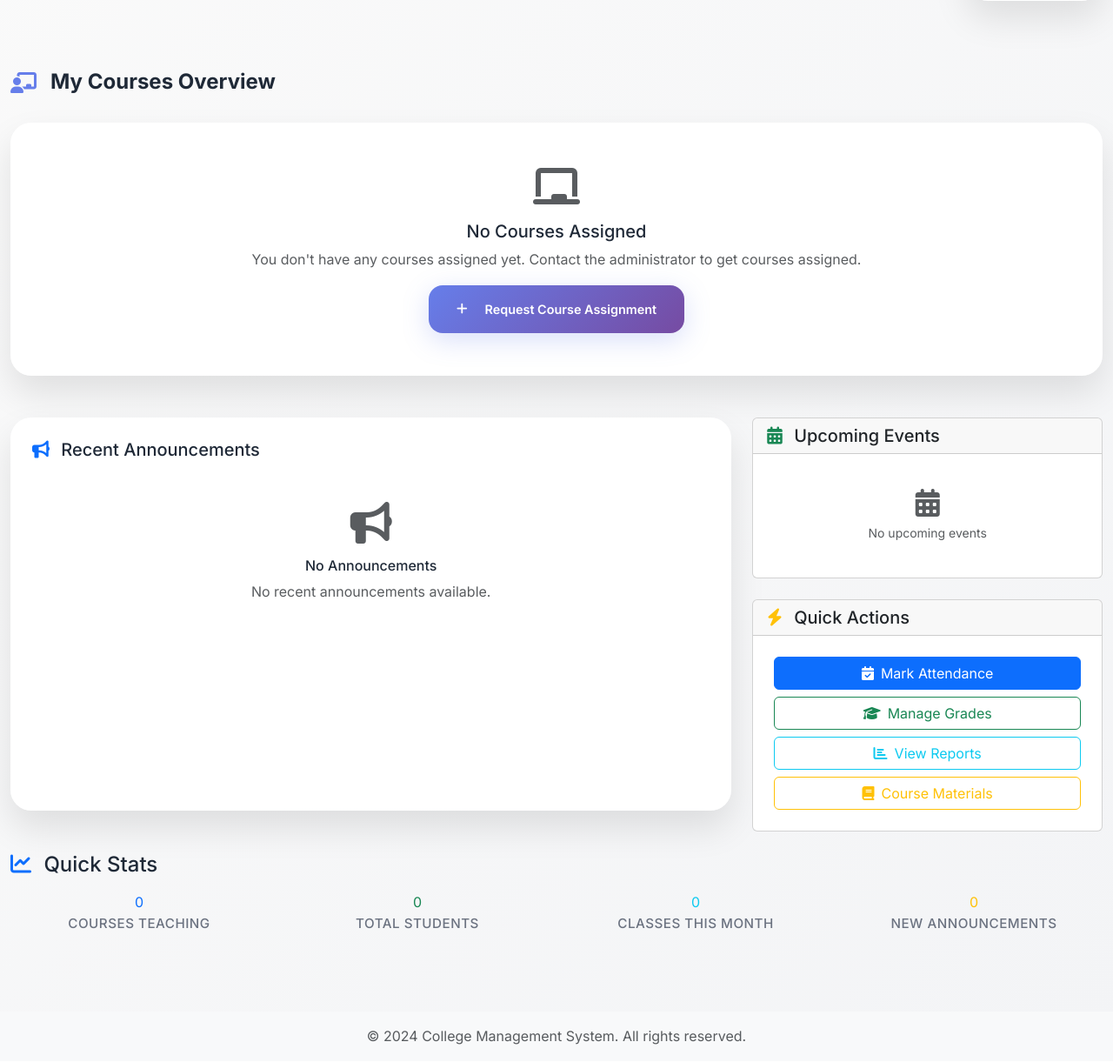
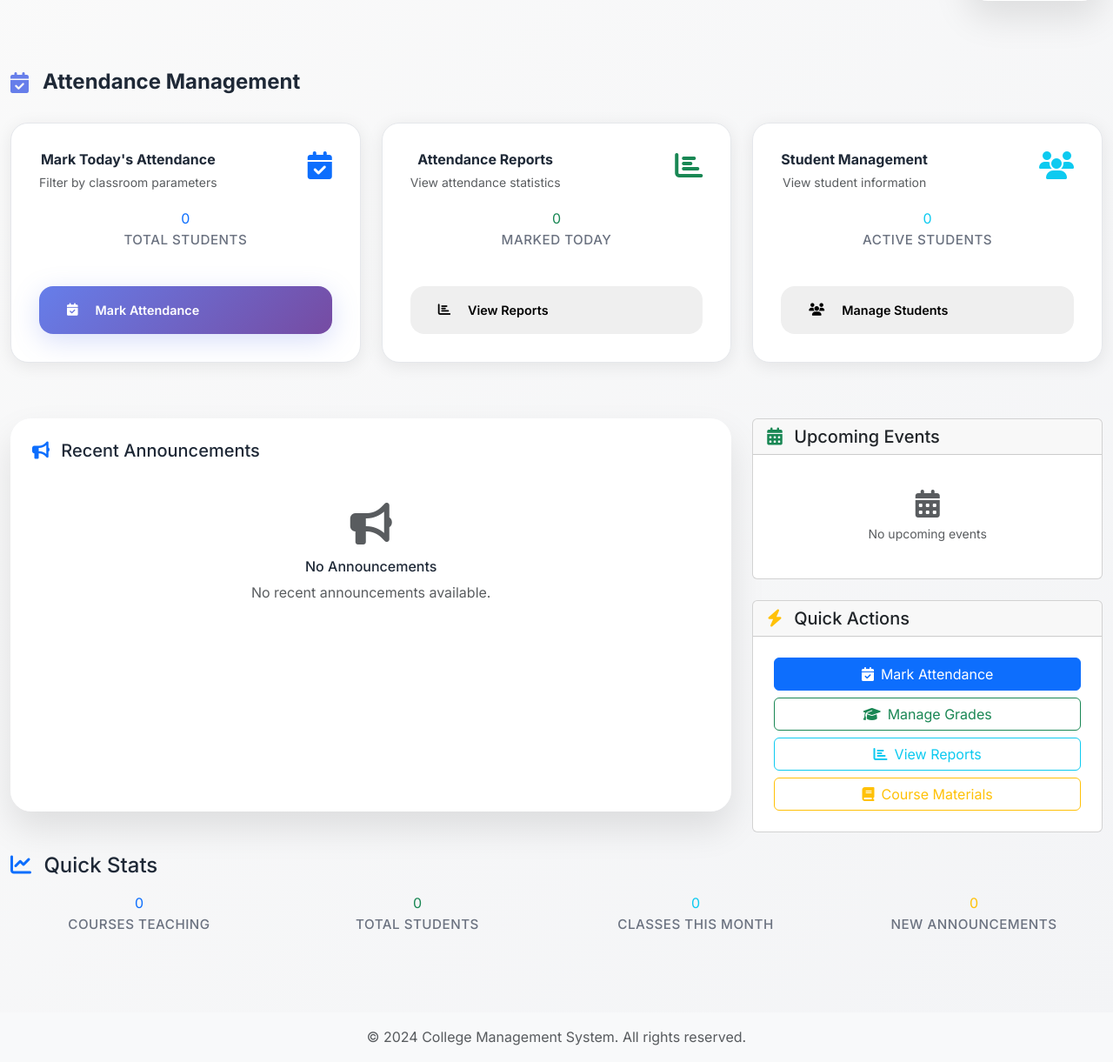
Before and after one commit to rushi-mereddy/adarsh-app, a Flask app: page /faculty/dashboard in a window 1280 px wide. Shown: the part 221-1442 px from the top of the page at 87% size. Run offline with Flask 3, Linux system fonts and the light colour scheme; a user stored in the database is signed in.

Commit message:
Update faculty dashboard to streamline attendance tracking capabilities
Refactors faculty dashboard to display attendance stats and a direct link to mark attendance, removing course-specific overviews and modifying admin attendance overview to classroom-based.

Replit-Commit-Author: Agent
Replit-Commit-Session-Id: 015ef8c2-cd8d-47c2-b81b-c0bc83a02bdc
Replit-Commit-Screenshot-Url: https://storage.googleapis.com/screenshot-production-us-central1/9c66b4d1-a79a-4b18-9b9c-1812925f0ecb/7a8e80e6-1c0c-4e44-884f-2b1721466d1e.jpg

```diff
--- a/routes.py
+++ b/routes.py
@@ -207,9 +207,6 @@ def student_attendance():
 @login_required
 @faculty_required
 def faculty_dashboard():
-    # Get courses taught by faculty
-    courses = Course.query.filter_by(faculty_id=current_user.id, is_active=True).all()
-
     # Get recent announcements
     announcements = Announcement.query.filter(
         or_(Announcement.target_audience == 'all', Announcement.target_audience == 'faculty'),
@@ -222,25 +219,27 @@ def faculty_dashboard():
         Event.is_active == True
     ).order_by(Event.event_date).limit(5).all()
 
-    # Calculate attendance statistics for each course
-    course_stats = []
-    for course in courses:
-        total_students = db.session.query(Enrollment).filter_by(
-            course_id=course.id, is_active=True
-        ).count()
-
-        recent_classes = Attendance.query.filter_by(course_id=course.id).filter(
-            Attendance.date >= datetime.now().date().replace(day=1)
-        ).count()
-
-        course_stats.append({
-            'course': course,
-            'total_students': total_students,
-            'recent_classes': recent_classes
-        })
+    # Calculate attendance statistics for classroom-based system
+    total_students = User.query.filter_by(role='student', is_active=True).count()
+
+    # Count attendance marked today by this faculty
+    today = datetime.now().date()
+    attendance_marked_today = Attendance.query.filter_by(
+        marked_by=current_user.id,
+        date=today
+    ).count()
+
+    # Count active students in the faculty's department
+    active_students = User.query.filter_by(
+        role='student',
+        department=current_user.department,
+        is_active=True
+    ).count() if current_user.department else total_students
 
     return render_template('faculty/dashboard.html',
-                         course_stats=course_stats,
+                         total_students=total_students,
+                         attendance_marked_today=attendance_marked_today,
+                         active_students=active_students,
                          announcements=announcements,
                          events=events)
 
@@ -1126,7 +1125,6 @@ def admin_attendance_overview():
     year = request.args.get('year', type=int)
     semester = request.args.get('semester', type=int)
     section = request.args.get('section', '')
-    course_id = request.args.get('course_id', type=int)
     date_from = request.args.get('date_from')
     date_to = request.args.get('date_to')
 
@@ -1136,12 +1134,9 @@ def admin_attendance_overview():
     if not date_to:
         date_to = datetime.now().strftime('%Y-%m-%d')
 
-    # Base query for attendance records
+    # Base query for attendance records (classroom-based)
     from sqlalchemy import case
     query = db.session.query(
-        Attendance.course_id,
-        Course.name.label('course_name'),
-        Course.code.label('course_code'),
         User.department,
         User.year,
         User.semester,
@@ -1152,8 +1147,7 @@ def admin_attendance_overview():
         func.sum(case((Attendance.status == 'late', 1), else_=0)).label('late_count'),
         func.count(distinct(Attendance.student_id)).label('total_students'),
         func.count(distinct(Attendance.date)).label('total_days')
-    ).join(Course, Attendance.course_id == Course.id)\
-     .join(User, Attendance.student_id == User.id)\
+    ).join(User, Attendance.student_id == User.id)\
      .filter(Attendance.date >= date_from)\
      .filter(Attendance.date <= date_to)
 
@@ -1166,14 +1160,9 @@ def admin_attendance_overview():
         query = query.filter(User.semester == semester)
     if section:
         query = query.filter(User.section == section)
-    if course_id:
-        query = query.filter(Attendance.course_id == course_id)
-
-    # Group by course and classroom parameters
+
+    # Group by classroom parameters
     stats = query.group_by(
-        Attendance.course_id,
-        Course.name,
-        Course.code,
         User.department,
         User.year,
         User.semester,
@@ -1192,9 +1181,6 @@ def admin_attendance_overview():
             present_percentage = absent_percentage = late_percentage = 0
 
         attendance_stats.append({
-            'course_id': stat.course_id,
-            'course_name': stat.course_name,
-            'course_code': stat.course_code,
             'department': stat.department or 'N/A',
             'year': stat.year or 'N/A',
             'semester': stat.semester or 'N/A',
@@ -1225,8 +1211,6 @@ def admin_attendance_overview():
     sections = db.session.query(distinct(User.section)).filter(User.section.isnot(None)).all()
     sections = sorted([sec[0] for sec in sections if sec[0]])
 
-    courses = Course.query.all()
-
     # Calculate overall statistics
     total_attendance_records = sum(stat['total_records'] for stat in attendance_stats)
     total_present = sum(stat['present_count'] for stat in attendance_stats)
@@ -1242,7 +1226,7 @@ def admin_attendance_overview():
         'absent_percentage': round((total_absent / total_attendance_records * 100), 1) if total_attendance_records > 0 else 0,
         'late_percentage': round((total_late / total_attendance_records * 100), 1) if total_attendance_records > 0 else 0,
         'total_classes': len(set(f"{stat['department']}-{stat['year']}-{stat['semester']}-{stat['section']}" for stat in attendance_stats)),
-        'total_courses': len(set(stat['course_id'] for stat in attendance_stats))
+        'total_classrooms': len(attendance_stats)
     }
 
     filters = {
@@ -1250,7 +1234,6 @@ def admin_attendance_overview():
         'year': year,
         'semester': semester,
         'section': section,
-        'course_id': course_id,
         'date_from': date_from,
         'date_to': date_to
     }
--- a/templates/faculty/dashboard.html
+++ b/templates/faculty/dashboard.html
@@ -23,67 +23,92 @@
         </div>
     </div>
 
-    <!-- Ultra Modern Course Statistics -->
+    <!-- Ultra Modern Attendance Quick Actions -->
     <div class="row mb-5">
         <div class="col-12">
             <h3 style="color: #1f2937; font-size: 1.5rem; font-weight: 700; margin-bottom: 2rem; display: flex; align-items: center;">
-                <i class="fas fa-chalkboard-teacher me-3" style="color: #667eea;"></i>
-                My Courses Overview
+                <i class="fas fa-calendar-check me-3" style="color: #667eea;"></i>
+                Attendance Management
             </h3>
         </div>
 
-        {% if course_stats %}
-            {% for item in course_stats %}
         <div class="col-lg-4 col-md-6 mb-3">
             <div class="stat-card-ultra">
                 <div class="d-flex justify-content-between align-items-start mb-3">
                     <div>
-                            <h6 class="fw-bold mb-1">{{ item.course.name }}</h6>
-                            <small class="text-muted">{{ item.course.code }} • {{ item.course.credits }} Credits</small>
+                        <h6 class="fw-bold mb-1">Mark Today's Attendance</h6>
+                        <small class="text-muted">Filter by classroom parameters</small>
                     </div>
-                        <span class="badge-ultra badge-primary">{{ item.course.semester or 'N/A' }}</span>
+                    <i class="fas fa-calendar-check text-primary fa-2x"></i>
                 </div>
 
-                    <div class="row text-center">
-                        <div class="col-6">
-                            <div class="border-end">
-                                <div class="stat-value text-primary">{{ item.total_students }}</div>
-                                <div class="stat-label">Students</div>
-                            </div>
-                        </div>
-                        <div class="col-6">
-                            <div class="stat-value text-success">{{ item.recent_classes }}</div>
-                            <div class="stat-label">Classes This Month</div>
+                <div class="row text-center mb-3">
+                    <div class="col-12">
+                        <div class="stat-value text-primary">{{ total_students or 0 }}</div>
+                        <div class="stat-label">Total Students</div>
                     </div>
                 </div>
 
                 <div class="mt-3">
-                        <a href="{{ url_for('faculty_attendance') }}?course_id={{ item.course.id }}"
-                           class="btn-ultra btn-outline-primary-ultra btn-sm me-2">
-                            <i class="fas fa-calendar-check me-1"></i>Mark Attendance
+                    <a href="{{ url_for('faculty_attendance') }}"
+                       class="btn-ultra btn-primary-ultra w-100">
+                        <i class="fas fa-calendar-check me-2"></i>Mark Attendance
                     </a>
-                        <button class="btn-ultra btn-outline-success-ultra btn-sm"
-                                onclick="showToast('Course management features coming soon', 'info')">
-                            <i class="fas fa-cog me-1"></i>Manage
+                </div>
+            </div>
+        </div>
+
+        <div class="col-lg-4 col-md-6 mb-3">
+            <div class="stat-card-ultra">
+                <div class="d-flex justify-content-between align-items-start mb-3">
+                    <div>
+                        <h6 class="fw-bold mb-1">Attendance Reports</h6>
+                        <small class="text-muted">View attendance statistics</small>
+                    </div>
+                    <i class="fas fa-chart-bar text-success fa-2x"></i>
+                </div>
+
+                <div class="row text-center mb-3">
+                    <div class="col-12">
+                        <div class="stat-value text-success">{{ attendance_marked_today or 0 }}</div>
+                        <div class="stat-label">Marked Today</div>
+                    </div>
+                </div>
+
+                <div class="mt-3">
+                    <button class="btn-ultra btn-success-ultra w-100"
+                            onclick="showToast('Attendance reports feature coming soon', 'info')">
+                        <i class="fas fa-chart-bar me-2"></i>View Reports
                     </button>
                 </div>
             </div>
         </div>
-            {% endfor %}
-        {% else %}
+
+        <div class="col-lg-4 col-md-6 mb-3">
+            <div class="stat-card-ultra">
+                <div class="d-flex justify-content-between align-items-start mb-3">
+                    <div>
+                        <h6 class="fw-bold mb-1">Student Management</h6>
+                        <small class="text-muted">View student information</small>
+                    </div>
+                    <i class="fas fa-users text-info fa-2x"></i>
+                </div>
+
+                <div class="row text-center mb-3">
                     <div class="col-12">
-                <div class="card-ultra">
-                    <div class="card-body-ultra text-center py-5">
-                        <i class="fas fa-chalkboard fa-3x text-muted mb-3"></i>
-                        <h5>No Courses Assigned</h5>
-                        <p class="text-muted">You don't have any courses assigned yet. Contact the administrator to get courses assigned.</p>
-                        <button class="btn-ultra btn-primary-ultra" onclick="showToast('Please contact the administrator for course assignment', 'info')">
-                            <i class="fas fa-plus me-2"></i>Request Course Assignment
+                        <div class="stat-value text-info">{{ active_students or 0 }}</div>
+                        <div class="stat-label">Active Students</div>
+                    </div>
+                </div>
+
+                <div class="mt-3">
+                    <button class="btn-ultra btn-info-ultra w-100"
+                            onclick="showToast('Student management features coming soon', 'info')">
+                        <i class="fas fa-users me-2"></i>Manage Students
                     </button>
                 </div>
             </div>
         </div>
-        {% endif %}
     </div>
 
     <div class="row">
```
Lines whose indentation alone changed are shown as unchanged.
